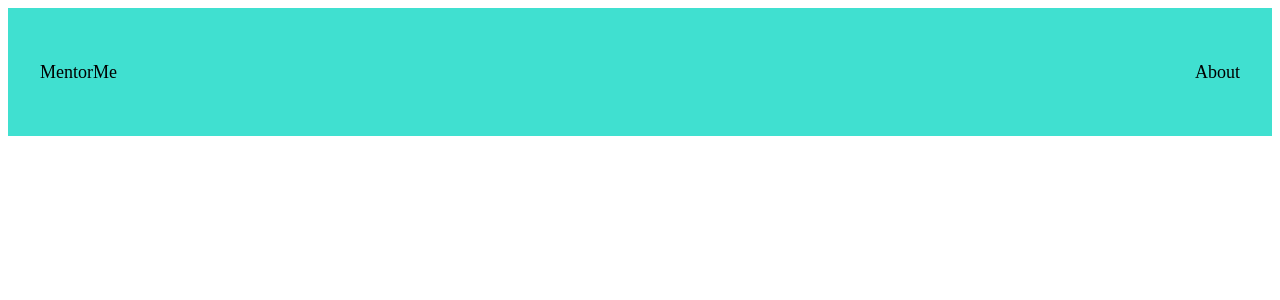
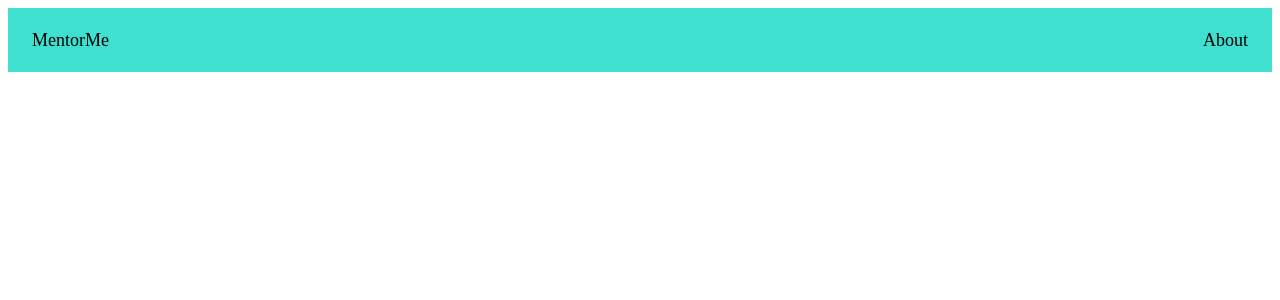
Before and after one commit to jadenet/ShellHacks2022, a Next.js app: page /components/navbar in a window 1280 px wide. Shown: the top 300 px of the page. Built offline with nearby package versions, Linux system fonts and the light colour scheme.

Commit message:
Refactor

```diff
--- a/pages/components/navbar.js
+++ b/pages/components/navbar.js
@@ -3,7 +3,7 @@ import NavItem from './navitem'
 
 export default function Navbar() {
     return (
-        <Box height="4rem" display="flex" backgroundColor="turquoise" sx={{justifyContent: "space-between", alignItems: "center"}} p="2rem">
+        <Box height="1rem" display="flex" backgroundColor="turquoise" sx={{justifyContent: "space-between", alignItems: "center"}} p="1.5rem">
             <NavItem link="/" text="MentorMe"></NavItem>
             <NavItem link="/about" text="About"></NavItem>
         </Box>
--- a/pages/mentor.js
+++ b/pages/mentor.js
@@ -32,7 +32,7 @@ export default function Student() {
 
             <Container maxWidth="lg">
                 <Typography variant="h5" color="initial" mt="3rem" mb="1rem">3. What's your phone number?</Typography>
-                <TextField id="phone number" label="Enter phone number" sx={{borderRadius: "1rem", backgroundColor: "white", boxShadow: "0 4px 8px 0 rbga(0, 0, 0, .2)"}} />
+                <TextField id="phone number" label="Enter phone number" sx={{backgroundColor: "white", boxShadow: "0 4px 8px 0 rbga(0, 0, 0, .2)"}} />
             </Container>
 
             <Container maxWidth="lg">
```
